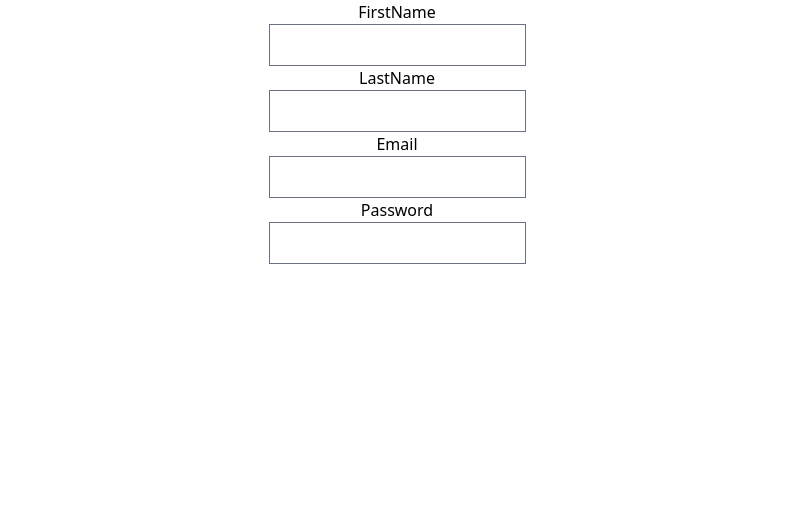
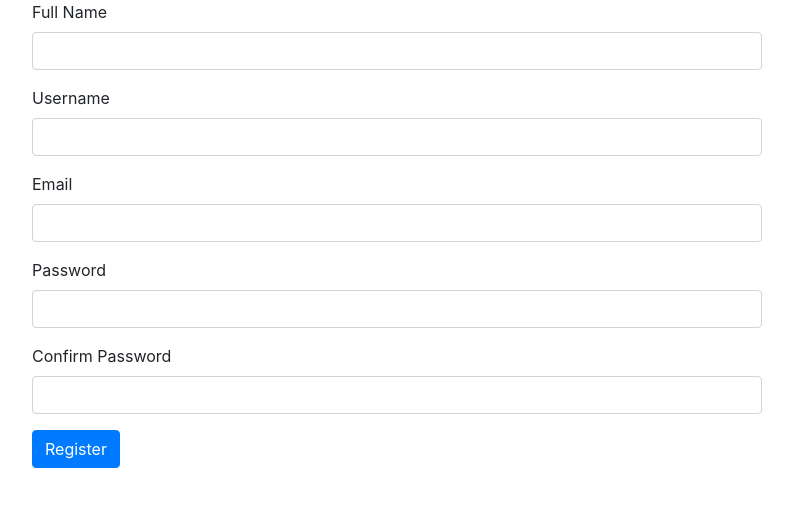
Before and after one commit to youshamahmood96/ts-dopamine-generator, a React (Create React App) app in the folder client/: page /register in a window 1280 px wide. Shown: the top 506 px of the page, without its empty margins (243-1036 px from the left). Built offline with nearby package versions, Linux system fonts and the light colour scheme.

Commit message:
form validation done

```diff
--- a/client/craco.config.js
+++ /dev/null
@@ -1,10 +0,0 @@
-module.exports = {
-  style: {
-    postcss: {
-      plugins: [
-        require('tailwindcss'),
-        require('autoprefixer'),
-      ],
-    },
-  },
-}
--- a/client/public/index.html
+++ b/client/public/index.html
@@ -4,6 +4,7 @@
     <meta charset="utf-8" />
     <link rel="icon" href="%PUBLIC_URL%/favicon.ico" />
     <meta name="viewport" content="width=device-width, initial-scale=1" />
+    <link href="//netdna.bootstrapcdn.com/bootstrap/4.5.2/css/bootstrap.min.css" rel="stylesheet" />
     <meta name="theme-color" content="#000000" />
     <meta
       name="description"
--- a/client/src/Components/UserRegistration/UserRegistration.tsx
+++ b/client/src/Components/UserRegistration/UserRegistration.tsx
@@ -1,22 +1,103 @@
-import { useForm } from "react-hook-form";
-import { IUserModel } from '../../Interface/user.interface'
+import { SubmitHandler, useForm } from 'react-hook-form';
+import { yupResolver } from '@hookform/resolvers/yup';
+import validationSchema from './validationSchema';
+import './UserRegistration.css'
+
 function UserRegistration() {
-    const { register, handleSubmit, watch, formState: { errors } } = useForm();
-    const onSubmit = (data: IUserModel) => console.log(data);
+    type Inputs = {
+        firstname: string,
+        lastname: string,
+        email: string,
+        password: string,
+        confirmPassword: string,
+    }
+    const onSubmit: SubmitHandler<Inputs> = data => {
+        console.log(JSON.stringify(data, null, 2));
+    };
+    const {
+        register,
+        handleSubmit,
+        formState: { errors }
+    } = useForm<Inputs>({
+        resolver: yupResolver(validationSchema)
+    });
+    return (
+        <div className="register-form">
+            <div className="container">
+                <div className="row">
+                    <div className="col-2">
+                    </div>
+                    <div className="col-8">
+                    <form onSubmit={handleSubmit(onSubmit)}>
+                <div className="form-group">
+                    <label>Full Name</label>
+                    <input
+                        type="text"
+                        {...register('firstname')}
+                        className={`form-control ${errors.firstname ? 'is-invalid' : ''}`}
+                    />
+                    <div className="invalid-feedback">{errors.firstname?.message}</div>
+                </div>
 
-    console.log(watch("example")); // watch input value by passing the name of it
-    return (
-       <form className="flex flex-col justify-center items-center" >
-           <label htmlFor="firstname">FirstName</label>
-           <input type="text"  />
-           <label htmlFor="lastname">LastName</label>
-           <input type="text"  />
-           <label htmlFor="email">Email</label>
-           <input type="text"  />
-           <label htmlFor="password">Password</label>
-           <input type="password" />
-       </form>
-    );
+                <div className="form-group">
+                    <label>Username</label>
+                    <input
+                        type="text"
+                        {...register('lastname')}
+                        className={`form-control ${errors.lastname ? 'is-invalid' : ''}`}
+                    />
+                    <div className="invalid-feedback">{errors.lastname?.message}</div>
+                </div>
+
+                <div className="form-group">
+                    <label>Email</label>
+                    <input
+                        type="text"
+                        {...register('email')}
+                        className={`form-control ${errors.email ? 'is-invalid' : ''}`}
+                    />
+                    <div className="invalid-feedback">{errors.email?.message}</div>
+                </div>
+
+                <div className="form-group">
+                    <label>Password</label>
+                    <input
+                        type="password"
+                        {...register('password')}
+                        className={`form-control ${errors.password ? 'is-invalid' : ''}`}
+                    />
+                    <div className="invalid-feedback">{errors.password?.message}</div>
+                </div>
+
+                <div className="form-group">
+                    <label>Confirm Password</label>
+                    <input
+                        type="password"
+                        {...register('confirmPassword')}
+                        className={`form-control ${errors.confirmPassword ? 'is-invalid' : ''
+                            }`}
+                    />
+                    <div className="invalid-feedback">
+                        {errors.confirmPassword?.message}
+                    </div>
+                </div>
+
+
+                <div className="form-group">
+                    <button type="submit" className="btn btn-primary">
+                        Register
+                    </button>
+                </div>
+            </form>
+                    </div>
+                    <div className="col-2">
+
+                    </div>
+                </div>
+            </div>
+
+        </div>
+    )
 }
 
 export default UserRegistration
--- /dev/null
+++ b/client/src/Components/UserRegistration/validationSchema.ts
@@ -0,0 +1,20 @@
+import * as Yup from 'yup'
+const validationSchema = Yup.object().shape({
+    firstname: Yup.string()
+        .required('firstname is required')
+        .max(20, 'firstname must not exceed 20 characters'),
+    lastname: Yup.string()
+        .required('lastname is required')
+        .max(20, 'lastname must not exceed 20 characters'),
+    email: Yup.string()
+        .required('Email is required')
+        .email('Email is invalid'),
+    password: Yup.string()
+        .required('Password is required')
+        .min(6, 'Password must be at least 6 characters')
+        .max(40, 'Password must not exceed 40 characters'),
+    confirmPassword: Yup.string()
+        .required('Confirm Password is required')
+        .oneOf([Yup.ref('password'), null], 'Confirm Password does not match'),
+});
+export default validationSchema
--- a/client/src/Interface/user.interface.ts
+++ b/client/src/Interface/user.interface.ts
@@ -4,6 +4,7 @@ export interface IUserModel {
     id:number
     uuid:string
     email:string
+    password?:string
     firstname:string
     lastname:string
     nickname?:string
--- a/client/src/index.css
+++ /dev/null
@@ -1,3 +0,0 @@
-@tailwind base;
-@tailwind components;
-@tailwind utilities;
--- a/client/src/index.tsx
+++ b/client/src/index.tsx
@@ -3,7 +3,6 @@ import ReactDOM from 'react-dom';
 import { Provider } from 'react-redux';
 import App from './App';
 
-import './index.css';
 import store from './Redux/Store/store';
 
 ReactDOM.render(
--- a/client/tailwind.config.js
+++ /dev/null
@@ -1,13 +0,0 @@
-module.exports = {
-  purge: ['./src/**/*.{js,jsx,ts,tsx}', './public/index.html'],
-  darkMode: false, // or 'media' or 'class'
-  theme: {
-    extend: {},
-  },
-  variants: {
-    extend: {},
-  },
-  plugins: [
-    require('@tailwindcss/forms'),
-  ],
-}
```
Also changed, not shown: client/package.json (+7 -6 lines), client/src/Components/UserRegistration/UserRegistration.css (added), 1 other file (tests, documents, lock files or other folders).
